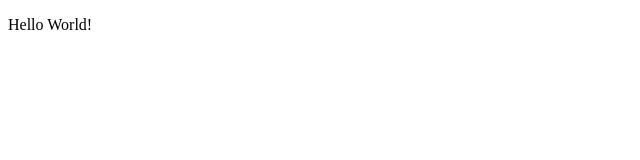
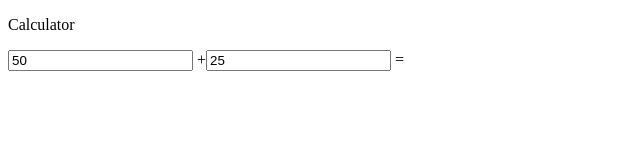
Before and after one commit to IvanPaksi/StaticPage, a plain HTML site: page index.html in a window 1280 px wide. Shown: the whole page, without its empty margins (0-640 px from the left). Drawn offline with Linux system fonts and the light colour scheme.

Commit message:
EventCalculator

```diff
--- a/index.html
+++ b/index.html
@@ -1,6 +1,13 @@
 <!DOCTYPE html>
 <html>
     <body>
-        <p>Hello World!</p>
+        <p>Calculator</p>
+
+        <form oninput="x.value=parseInt(a.value)+parseInt(b.value)">
+            <input type="number" id="a" value="50">
+            +<input type="number" id="b" value="25">
+            =<output name="x" for="a b"></output>
+        </form>
+
     </body>
 </html>
```
